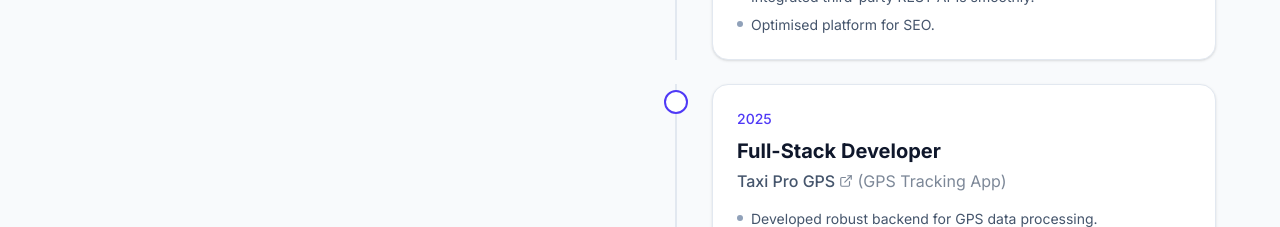
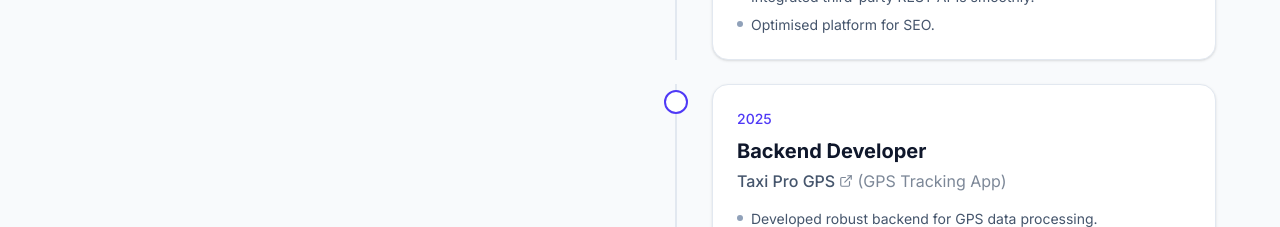
Before and after one commit to Strahinja-Sretenovic/Portfolio, a React (Vite) app: page / in a window 1280 px wide. Shown: the part 3180-3407 px from the top of the page. Built offline with nearby package versions, Linux system fonts and the light colour scheme.

Commit message:
refactor(experience): update role title to Backend Developer

```diff
--- a/src/components/Experience.tsx
+++ b/src/components/Experience.tsx
@@ -46,7 +46,7 @@ export function Experience() {
       ]
     },
     {
-      title: "Full-Stack Developer",
+      title: "Backend Developer",
       project: "Taxi Pro GPS",
       type: "GPS Tracking App",
       date: "2025",
```
